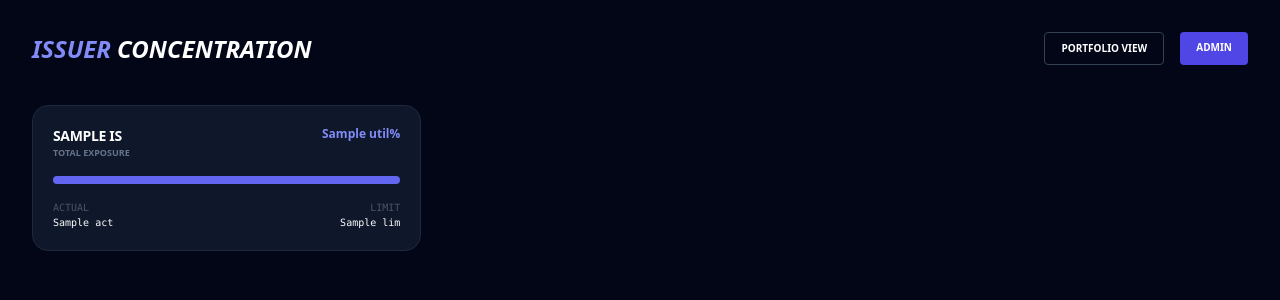
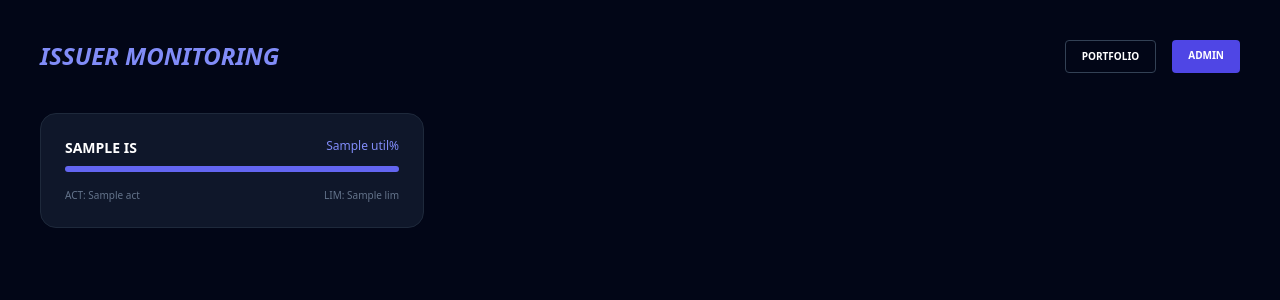
Before and after one commit to dakai2017/Dashboard-project, a Flask app: template templates/issuers.html in a window 1280 px wide. Shown: the top 300 px of the page. Run offline with Flask 3, Linux system fonts and the light colour scheme; the template is opened without the code that fills it: most values are stand-ins (such as "Sample title", 1, 10 or a date in 2020); some libraries are stand-ins or nearby versions.

Commit message:
Update issuers.html

```diff
--- a/templates/issuers.html
+++ b/templates/issuers.html
@@ -1,36 +1,30 @@
 <!DOCTYPE html>
-<html lang="en">
+<html>
 <head>
-    <title>Risk Terminal | Issuer Monitoring</title>
+    <title>Risk Terminal | Issuers</title>
     <script src="https://cdn.tailwindcss.com"></script>
 </head>
-<body class="bg-[#020617] text-white p-8 font-sans">
-    <nav class="flex justify-between items-center mb-10">
-        <h1 class="text-2xl font-black italic text-indigo-400 uppercase">ISSUER <span class="text-white">CONCENTRATION</span></h1>
+<body class="bg-[#020617] text-white p-10">
+    <nav class="flex justify-between mb-10">
+        <h1 class="text-2xl font-black italic text-indigo-400">ISSUER MONITORING</h1>
         <div class="flex gap-4">
-            <a href="/" class="text-[10px] font-bold border border-slate-700 px-4 py-2 rounded hover:bg-slate-800">PORTFOLIO VIEW</a>
+            <a href="/" class="text-[10px] font-bold border border-slate-700 px-4 py-2 rounded">PORTFOLIO</a>
             <a href="/admin" class="text-[10px] font-bold bg-indigo-600 px-4 py-2 rounded">ADMIN</a>
         </div>
     </nav>
-
-    <div class="grid grid-cols-1 md:grid-cols-2 lg:grid-cols-3 gap-6">
+    <div class="grid grid-cols-1 md:grid-cols-3 gap-6">
         {% for iss in issuers %}
-        <div class="bg-[#0f172a] border {{ 'border-red-500/50 shadow-lg shadow-red-500/10' if iss.util > 100 else 'border-slate-800' }} p-5 rounded-2xl">
-            <div class="flex justify-between items-start mb-4">
-                <div>
-                    <h3 class="font-black text-sm uppercase tracking-tight">{{ iss.name }}</h3>
-                    <p class="text-[9px] text-slate-500 font-bold">TOTAL EXPOSURE</p>
-                </div>
-                <span class="mono text-xs font-bold {{ 'text-red-500' if iss.util > 100 else 'text-indigo-400' }}">{{ iss.util }}%</span>
+        <div class="bg-[#0f172a] p-6 rounded-2xl border border-slate-800">
+            <div class="flex justify-between mb-2">
+                <span class="font-bold uppercase text-sm">{{ iss.name }}</span>
+                <span class="text-xs {{ 'text-red-500' if iss.util > 100 else 'text-indigo-400' }}">{{ iss.util }}%</span>
             </div>
-
-            <div class="progress-bg bg-slate-900 h-2 rounded-full overflow-hidden mb-4">
-                <div class="h-full {{ 'bg-red-500' if iss.util > 100 else 'bg-indigo-500' }}" style="width: {{ [iss.util, 100]|min }}%"></div>
+            <div class="bg-slate-900 h-1.5 rounded-full overflow-hidden mb-4">
+                <div class="h-full bg-indigo-500" style="width: {{ [iss.util, 100]|min }}%"></div>
             </div>
-
-            <div class="flex justify-between text-[10px] font-mono">
-                <div><span class="text-slate-600 block">ACTUAL</span> {{ iss.act }}</div>
-                <div class="text-right"><span class="text-slate-600 block">LIMIT</span> {{ iss.lim }}</div>
+            <div class="flex justify-between text-[10px] text-slate-500">
+                <span>ACT: {{ iss.act }}</span>
+                <span>LIM: {{ iss.lim }}</span>
             </div>
         </div>
         {% endfor %}
```
